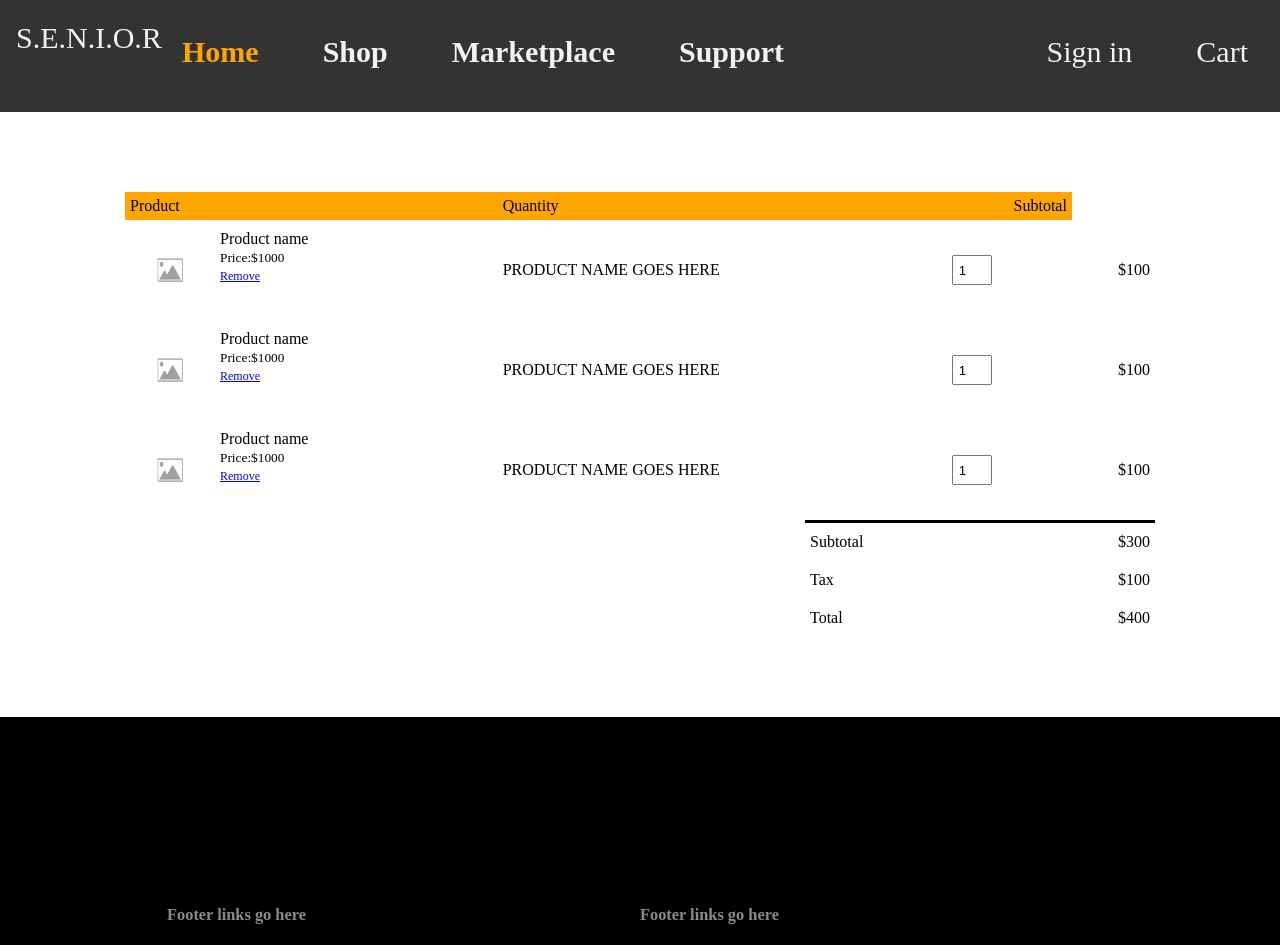
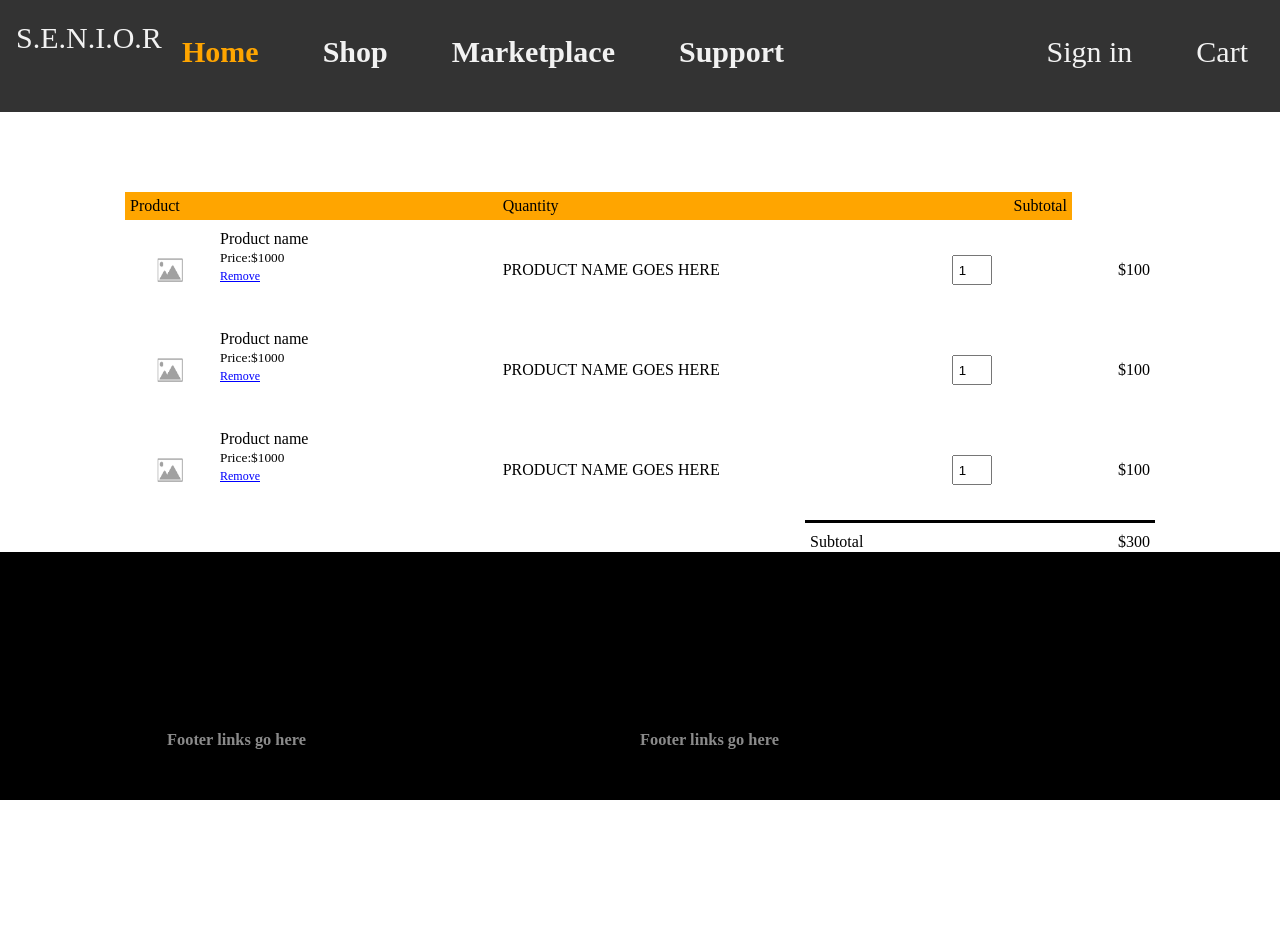
Before and after one commit to turnernator1/E-Commerce-Store-PHP, a PHP site: page /Cart.html in a window 1280 px wide. After the commit the page ends 800 px from the top, so only its background shows below. Run offline with PHP 8.4, Linux system fonts and the light colour scheme.

Commit message:
fixed footer

```diff
--- a/styles/styles.css
+++ b/styles/styles.css
@@ -286,10 +286,14 @@
     }
 
   .footer {
-  background: black;
-  color: #8a8a8a;
-  font-size: 14px;
-  padding: 60px 0 20px;
+    background: black;
+    color: #8a8a8a;
+    font-size: 14px;
+    width: 100%;
+    padding-top: 50px;
+    padding-bottom: 50px;
+    position: absolute;
+    bottom: 0;
 
   }
 
```
